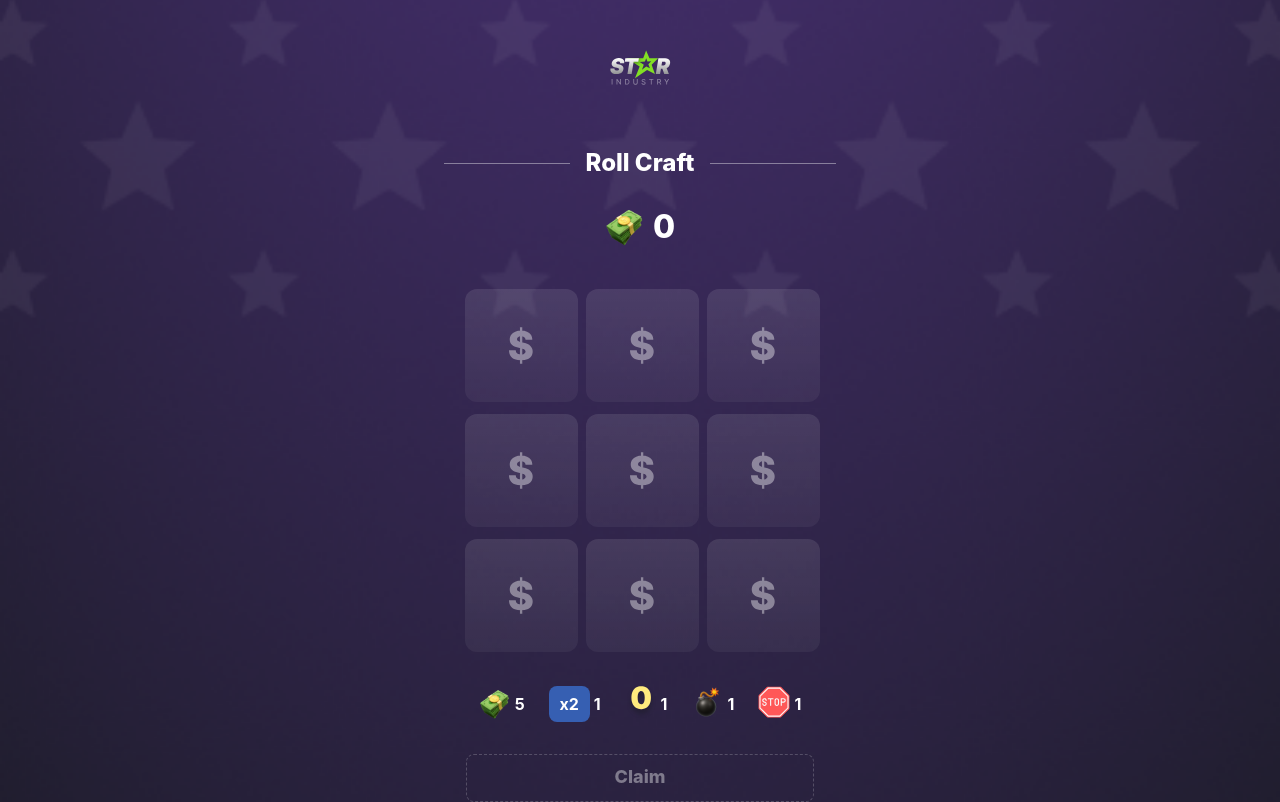
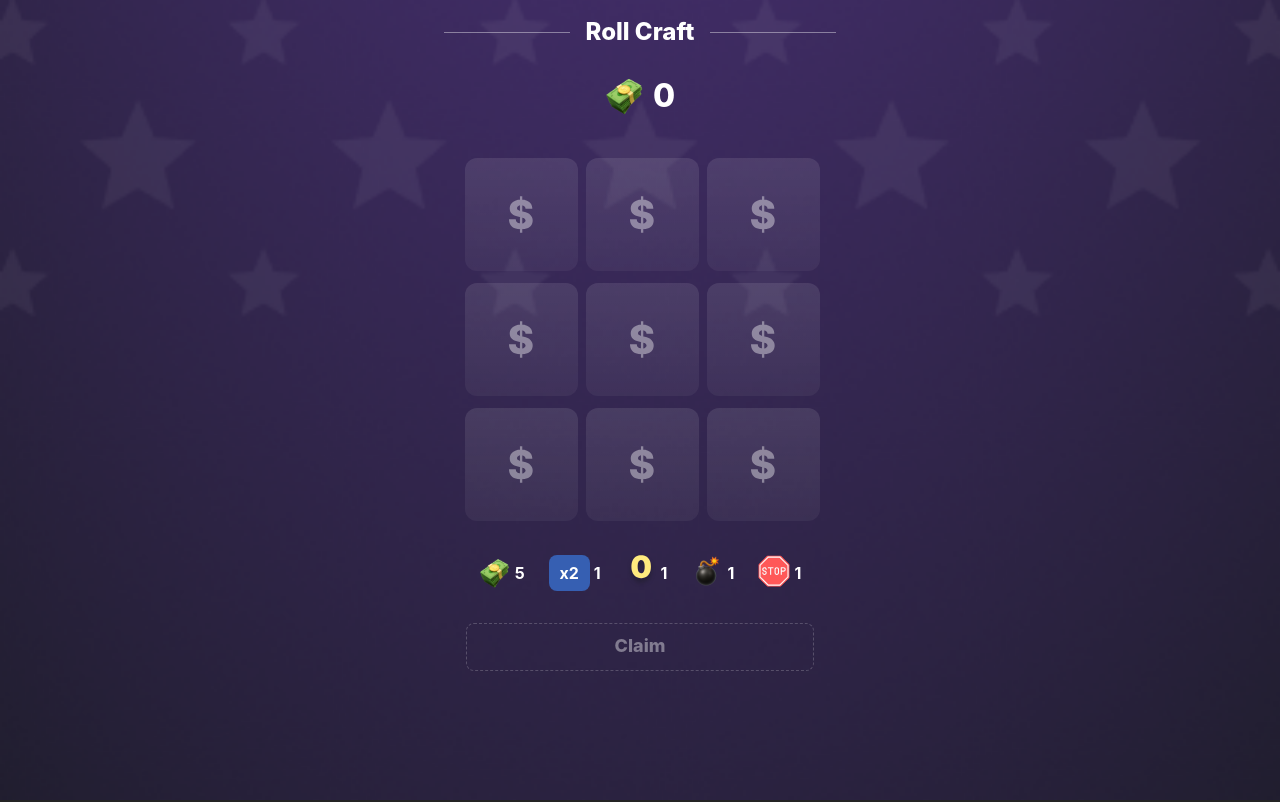
Before and after one commit to Ssovelich/flip-card, a React (Vite) app: page / in a window 1280 px wide. Built offline with nearby package versions, Linux system fonts and the light colour scheme.

Commit message:
fix header

```diff
--- a/src/components/Header/Header.jsx
+++ b/src/components/Header/Header.jsx
@@ -9,7 +9,6 @@ const Header = ({ balance, multiplier, iconRef }) => {
 
   return (
     <div className={styles.header}>
-      <img className={styles.logo} src="/icons/logo.svg" alt="logo" />
       <h1 className={styles.titleWrapper}>
         <span className={styles.line}></span>
         <span className={styles.title}>Roll Craft</span>
--- a/src/components/Header/Header.module.scss
+++ b/src/components/Header/Header.module.scss
@@ -2,6 +2,7 @@
   display: flex;
   align-items: center;
   flex-direction: column;
+  padding-top: 20px;
   width: 100%;
   color: #fff;
 
```
